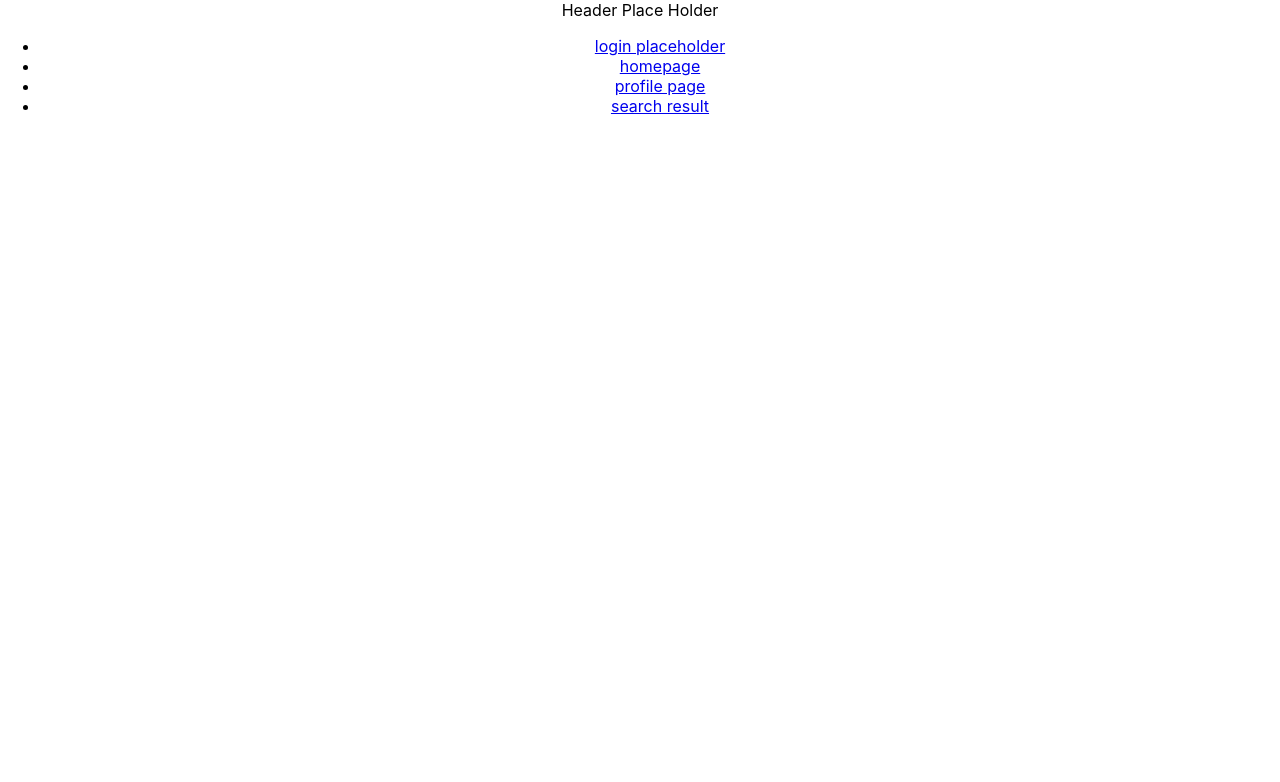
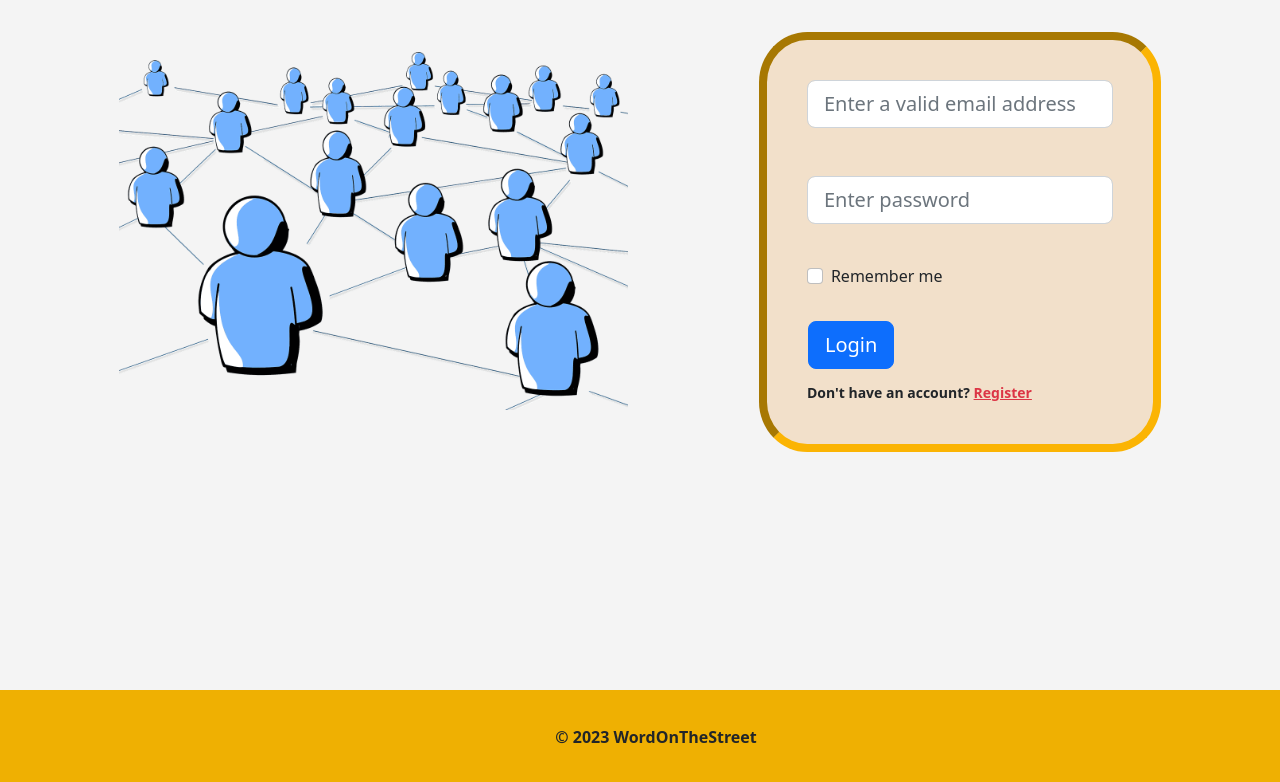
Before and after one commit to ryanhood10/SocialMediaApp, a React (Create React App) app in the folder client/: page /#/ in a window 1280 px wide. Shown: the top 782 px of the page. Built offline with nearby package versions, Linux system fonts and the light colour scheme.

Commit message:
login page

```diff
--- a/client/src/App.js
+++ b/client/src/App.js
@@ -1,12 +1,13 @@
-import { HashRouter, Routes, Route, Link } from 'react-router-dom'
+import { HashRouter, Routes, Route  } from 'react-router-dom'
 import './App.css';
 import React from "react";
 
 // pages import
-import Homepage from './components/pages/Homepage';
+// import Homepage from './components/pages/Homepage';
 import Login from './components/pages/Login';
-import Profile from './components/pages/Profile';
-import Search from './components/pages/Search';
+import Signup from './components/pages/Signup';
+// import Profile from './components/pages/Profile';
+// import Search from './components/pages/Search';
 // header and footer imports
 // import Header from './components/Header'
 // import Footer from './components/Footer'
@@ -18,29 +19,15 @@ function App() {
       <div className="App">
 
         <HashRouter>
-          <header className='navbarHeader'>Header Place Holder
-            <ul className="nav justify-content-center">
-              <li className="nav-item">
-                <Link className="nav-link" to='/Login'>login placeholder</Link>
-              </li>
-              <li className="nav-item">
-                <Link className="nav-link" to='/Homepage'>homepage</Link>
-              </li>
-              <li className="nav-item">
-                <Link className="nav-link" to='/Profile'>profile page</Link>
-              </li>
-              <li className="nav-item">
-                <Link className="nav-link" to='/Search'>search result</Link>
-              </li>
-            </ul>
-          </header>
 
             <Routes>
 
               <Route exact path='/' element={<Login />} />
-              <Route path='/Homepage' element={<Homepage />} />
+              <Route exact path='/Signup' element={<Signup />} />
+
+              {/* <Route path='/Homepage' element={<Homepage />} />
               <Route path='/Profile' element={<Profile />} />
-              <Route path='/Search' element={<Search />} />
+              <Route path='/Search' element={<Search />} /> */}
             </Routes>
 
         </HashRouter>
@@ -53,20 +40,3 @@ function App() {
 }
 
 export default App;
-
-{/* <div className="App">
-      <header className="App-header">
-        <img src={logo} className="App-logo" alt="logo" />
-        <p>
-          Edit <code>src/App.js</code> and save to reload.
-        </p>
-        <a
-          className="App-link"
-          href="https://reactjs.org"
-          target="_blank"
-          rel="noopener noreferrer"
-        >
-          Learn React
-        </a>
-      </header>
-    </div> */}
--- a/client/src/assets/login.css
+++ b/client/src/assets/login.css
@@ -1,15 +1,42 @@
-.divider:after,
-.divider:before {
-content: "";
-flex: 1;
-height: 1px;
-background: #eee;
+
+
+.loginBody {
+    background-color: rgba(114, 110, 110, 0.08);
 }
-.h-custom {
-height: calc(100% - 73px);
+
+.logoimg {
+    width: 100%;
+    margin-top: 2%;
 }
-@media (max-width: 450px) {
-.h-custom {
-height: 100%;
+
+form {
+    border: solid 8px rgb(251, 180, 3);
+    border-radius: 12%;
+    border-style: inset;
+    background-color: rgba(231, 136, 12, 0.181);
+    padding: 10%;
+    position: inherit;
+    margin-top: 8%;
 }
+
+.btnlog {
+    margin: 1px;
+    font-size: 17px;
 }
+
+footer {
+    position: fixed;
+    bottom: 0;
+    left: 0;
+    width: 100%;
+    background-color: #efb002;
+    text-align: center;
+    padding: 35px;
+    font-weight: 700;
+    text-decoration: none;
+
+  }
+
+  footer li {
+    list-style: none;
+  }
--- a/client/src/components/Header/index.js
+++ b/client/src/components/Header/index.js
@@ -1,5 +1,5 @@
-import React from 'react';
-import { Link } from 'react-router-dom';
+// import React from 'react';
+// import { Link } from 'react-router-dom';
 
 // import Auth from '../../../../server/utils/auth';
 
--- a/client/src/components/pages/Login.jsx
+++ b/client/src/components/pages/Login.jsx
@@ -1,100 +1,79 @@
 import React from 'react'
 import '../../assets/login.css'
-import Signup from '../pages/Signup'
+import logo from '../../assets/images/sn.png'
+// import Signup from './Signup'
+
 
 export default function Login() {
-    (
-        <div>
-<section classname="vh-100">
-  <div classname="container-fluid h-custom">
-    <div classname="row d-flex justify-content-center align-items-center h-100">
-      <div classname="col-md-9 col-lg-6 col-xl-5">
-        <img src=""></img>
+  return (
+
+    <div className='loginBody'>
+
+      <section className="vh-100">
+        <div className="container-fluid h-custom">
+          <div className="row d-flex justify-content-center align-items-center h-100">
+            <div className="col-md-9 col-lg-6 col-xl-5">
+              <img className='logoimg' src={logo} alt="logo" />
             </div>
-      <div classname="col-md-8 col-lg-6 col-xl-4 offset-xl-1">
+            <div className="col-md-8 col-lg-6 col-xl-4 offset-xl-1">
+
+
+
+              <main className='main'>
                 <form>
-          <div classname="d-flex flex-row align-items-center justify-content-center justify-content-lg-start">
-            <p classname="lead fw-normal mb-0 me-3">Sign in with</p>
-            <button type="button" classname="btn btn-primary btn-floating mx-1">
-              <i classname="fab fa-facebook-f"></i>
-            </button>
-
-            <button type="button" classname="btn btn-primary btn-floating mx-1">
-              <i classname="fab fa-twitter"></i>
-            </button>
-
-            <button type="button" classname="btn btn-primary btn-floating mx-1">
-              <i classname="fab fa-linkedin-in"></i>
-            </button>
-          </div>
-
-          <div classname="divider d-flex align-items-center my-4">
-            <p classname="text-center fw-bold mx-3 mb-0">Or</p>
+                  <div className="form-outline mb-4">
+                    <input type="email" id="form3Example3" className="form-control form-control-lg"
+                      placeholder="Enter a valid email address" />
+                    <label className="form-label" htmlFor="form3Example3"></label>
                   </div>
 
 
-          <div classname="form-outline mb-4">
-            <input type="email" id="form3Example3" classname="form-control form-control-lg"
-              placeholder="Enter a valid email address" />
-            <label classname="form-label" for="form3Example3">Email address</label>
+                  <div className="form-outline mb-3">
+                    <input type="password" id="form3Example4" className="form-control form-control-lg"
+                      placeholder="Enter password" />
+                    <label className="form-label" htmlFor="form3Example4"></label>
                   </div>
 
+                  <div className="d-flex justify-content-between align-items-center">
 
-          <div classname="form-outline mb-3">
-            <input type="password" id="form3Example4" classname="form-control form-control-lg"
-              placeholder="Enter password" />
-            <label classname="form-label" for="form3Example4">Password</label>
-          </div>
-
-          <div classname="d-flex justify-content-between align-items-center">
-
-            <div classname="form-check mb-0">
-              <input classname="form-check-input me-2" type="checkbox" value="" id="form2Example3" />
-              <label classname="form-check-label" for="form2Example3">
+                    <div className="form-check mb-0">
+                      <input className="form-check-input me-2" type="checkbox" value="" id="form2Example3" />
+                      <label className="form-check-label" htmlFor="form2Example3">
                         Remember me
                       </label>
                     </div>
-            <a href="#!" classname="text-body">Forgot password?</a>
+
                   </div>
 
-          <div classname="text-center text-lg-start mt-4 pt-2">
-            <button type="button" classname="btn btn-primary btn-lg"
-              style="padding-left: 2.5rem; padding-right: 2.5rem;">Login</button>
-            <p classname="small fw-bold mt-2 pt-1 mb-0">Don't have an account? <a href="#!"
-             classname="link-danger">Register</a></p>
+                  <div className="text-center text-lg-start mt-4 pt-2">
+                    <button type="button" className="btn btn-primary btn-lg btnlog"
+                    >Login</button>
+                    <p className="small fw-bold mt-2 pt-1 mb-0">Don't have an account? <a href='/Signup'
+                      className="link-danger">Register</a></p>
+
+
+
                   </div>
 
                 </form>
+              </main>
+
             </div>
           </div>
         </div>
-  <div
- classname="d-flex flex-column flex-md-row text-center text-md-start justify-content-between py-4 px-4 px-xl-5 bg-primary">
 
-    <div classname="text-white mb-3 mb-md-0">
-     <p>Copyright © 2020. All rights reserved.</p>
-    </div>
+        <footer>
+          <ul>
+            <li>© 2023 WordOnTheStreet</li>
+          </ul>
+
+
+        </footer>
+      </section>
 
 
 
-    <div>
-      <a href="#!" classname="text-white me-4">
-        <i classname="fab fa-facebook-f"></i>
-      </a>
-      <a href="#!" classname="text-white me-4">
-        <i classname="fab fa-twitter"></i>
-      </a>
-      <a href="#!" classname="text-white me-4">
-        <i classname="fab fa-google"></i>
-      </a>
-      <a href="#!" classname="text-white">
-        <i classname="fab fa-linkedin-in"></i>
-      </a>
     </div>
 
-  </div>
-</section>
-
-</div>
   )
 }
--- a/client/src/index.js
+++ b/client/src/index.js
@@ -3,7 +3,7 @@ import ReactDOM from 'react-dom/client';
 import './index.css';
 import App from './App';
 import reportWebVitals from './reportWebVitals';
-
+import 'bootstrap/dist/css/bootstrap.min.css';
 const root = ReactDOM.createRoot(document.getElementById('root'));
 root.render(
   <React.StrictMode>
```
Also changed, not shown: client/src/assets/images/sn.png (added), client/src/assets/images/wots.jpeg (added). Lines whose indentation alone changed are shown as unchanged.
